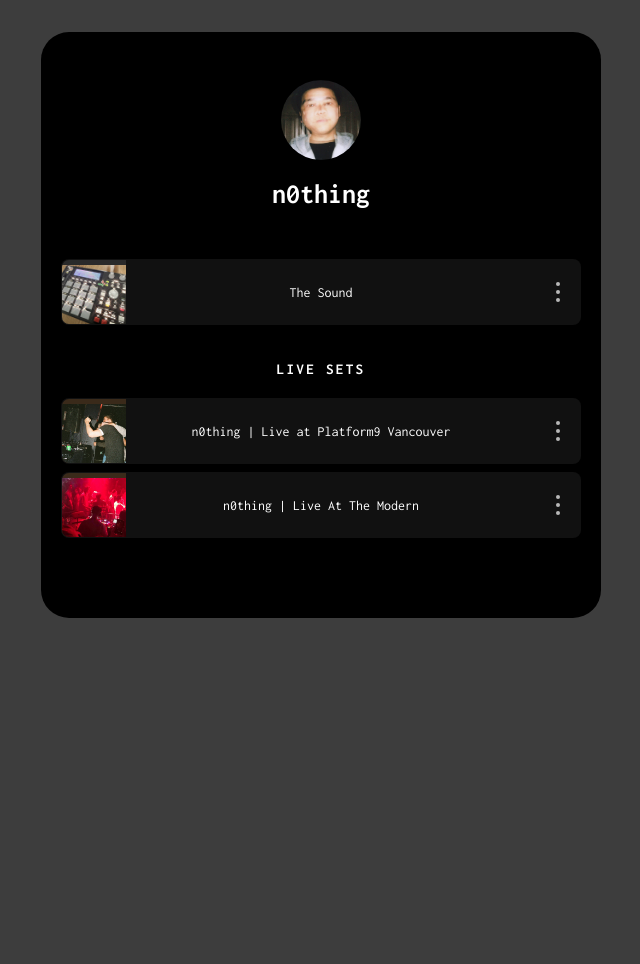
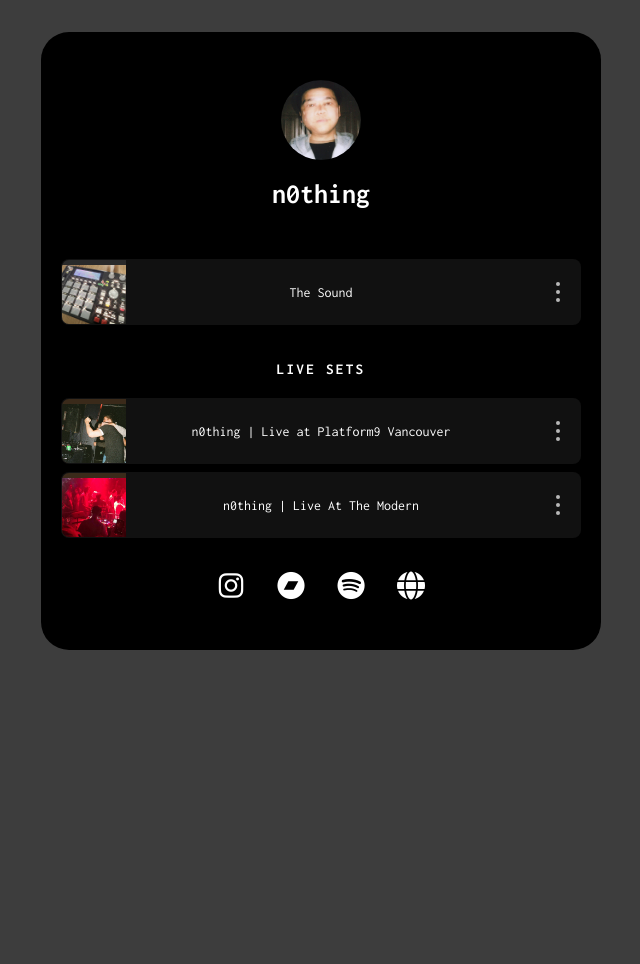
Before and after one commit to briannguy3n/nothingcouldnever2, a Jekyll site: the page built from pages/links.md, in a window 1280 px wide. Shown: the whole page, without its empty margins (319-959 px from the left). Built offline with Jekyll 4.4.1, drawn with Linux system fonts in a browser that asks for light colours.

Commit message:
Add social icons row to linktree
Add a social links nav to the linktree layout with Instagram, Bandcamp, Spotify, and a local "personal" page (Font Awesome icons, aria-labels, target=_blank and rel attributes). Add SCSS for .linktree-socials and .linktree-social to handle layout, spacing, sizing, color, and hover/focus transform/opacity. The nav is placed above the existing share section to surface social links at the bottom of the linktree.

```diff
--- a/_layouts/linktree.html
+++ b/_layouts/linktree.html
@@ -38,6 +38,21 @@
         {% endfor %}
       </div>
       {% endfor %}
+
+      <nav class="linktree-socials" aria-label="Social links">
+        <a href="https://instagram.com/nothingcouldnever" target="_blank" rel="noopener noreferrer" class="linktree-social" aria-label="Instagram">
+          <i class="fa-brands fa-instagram" aria-hidden="true"></i>
+        </a>
+        <a href="https://nothingcouldnever.bandcamp.com" target="_blank" rel="noopener noreferrer" class="linktree-social" aria-label="Bandcamp">
+          <i class="fa-brands fa-bandcamp" aria-hidden="true"></i>
+        </a>
+        <a href="https://open.spotify.com/artist/2jOSPjlx9uGVPAdDQ402VY?si=Fm0mCAJsQJ-tzFJpYNOC4g" target="_blank" rel="noopener noreferrer" class="linktree-social" aria-label="Spotify">
+          <i class="fa-brands fa-spotify" aria-hidden="true"></i>
+        </a>
+        <a href="{{ '/personal' | relative_url }}" class="linktree-social" aria-label="Other stuff">
+          <i class="fa-solid fa-globe" aria-hidden="true"></i>
+        </a>
+      </nav>
     </div>
 
     <div class="linktree-share" hidden aria-hidden="true">
--- a/_sass/_linktree.scss
+++ b/_sass/_linktree.scss
@@ -172,6 +172,33 @@
 
   &::before { top: -8px; }
   &::after  { top: 8px; }
+}
+
+// Social icon row at the bottom of the linktree
+.linktree-socials {
+  display: flex;
+  justify-content: center;
+  align-items: center;
+  gap: 28px;
+  margin-top: 32px;
+}
+
+.linktree-social {
+  display: inline-flex;
+  align-items: center;
+  justify-content: center;
+  width: 32px;
+  height: 32px;
+  color: #ffffff;
+  font-size: 1.75rem;
+  transition: transform 0.15s ease, opacity 0.15s ease;
+
+  &:hover,
+  &:focus-visible {
+    transform: translateY(-2px);
+    opacity: 0.85;
+    outline: none;
+  }
 }
 
 // Share modal
```
